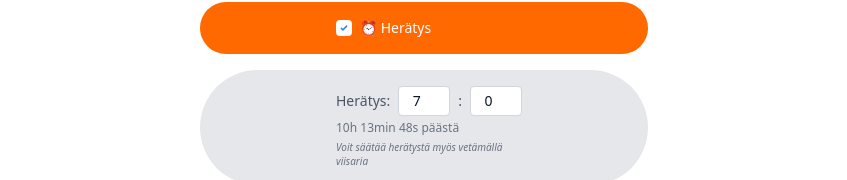
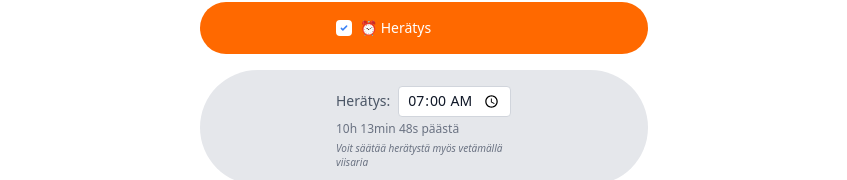
Before and after one commit to esamattis/kello, a Preact app: page / in a window 1280 px wide. Both pictures are taken after a click on the label "⏰ Herätys". Shown: the part 986-1166 px from the top of the page, without its empty margins (216-1063 px from the left). Built offline with nearby package versions, Linux system fonts and the light colour scheme.

Commit message:
time input

```diff
--- a/src/alarm.tsx
+++ b/src/alarm.tsx
@@ -287,21 +287,20 @@ interface AlarmTimeInputProps {
 export function AlarmTimeInput({ currentTime }: AlarmTimeInputProps) {
     const timeToNextAlarm = computeTimeToNextAlarm(currentTime);
 
-    const handleHoursChange = (e: Event) => {
+    const handleTimeChange = (e: Event) => {
         const target = e.target as HTMLInputElement;
-        const value = parseInt(target.value, 10);
-        if (!isNaN(value)) {
-            setAlarmHours(value);
+        const parts = target.value.split(":");
+        const hours = Number(parts[0]);
+        const minutes = Number(parts[1]);
+        if (!isNaN(hours) && !isNaN(minutes)) {
+            setAlarmHours(hours);
+            setAlarmMinutes(minutes);
         }
     };
 
-    const handleMinutesChange = (e: Event) => {
-        const target = e.target as HTMLInputElement;
-        const value = parseInt(target.value, 10);
-        if (!isNaN(value)) {
-            setAlarmMinutes(value);
-        }
-    };
+    const timeValue =
+        `${String(alarmHours.value).padStart(2, "0")}:` +
+        `${String(alarmMinutes.value).padStart(2, "0")}`;
 
     if (!alarmEnabled.value) {
         return null;
@@ -313,21 +312,10 @@ export function AlarmTimeInput({ currentTime }: AlarmTimeInputProps) {
                 <div class="flex items-center gap-2">
                     <label class="text-gray-600">Herätys:</label>
                     <input
-                        type="number"
-                        min="0"
-                        max="11"
-                        value={alarmHours.value}
-                        onInput={handleHoursChange}
-                        class="w-13 px-2 py-1 text-center border border-gray-300 rounded text-sm bg-white text-gray-900"
-                    />
-                    <span class="text-gray-600">:</span>
-                    <input
-                        type="number"
-                        min="0"
-                        max="59"
-                        value={alarmMinutes.value}
-                        onInput={handleMinutesChange}
-                        class="w-13 px-2 py-1 text-center border border-gray-300 rounded text-sm bg-white text-gray-900"
+                        type="time"
+                        value={timeValue}
+                        onInput={handleTimeChange}
+                        class="px-2 py-1 border border-gray-300 rounded text-sm bg-white text-gray-900"
                     />
                 </div>
                 {timeToNextAlarm.value && (
```
